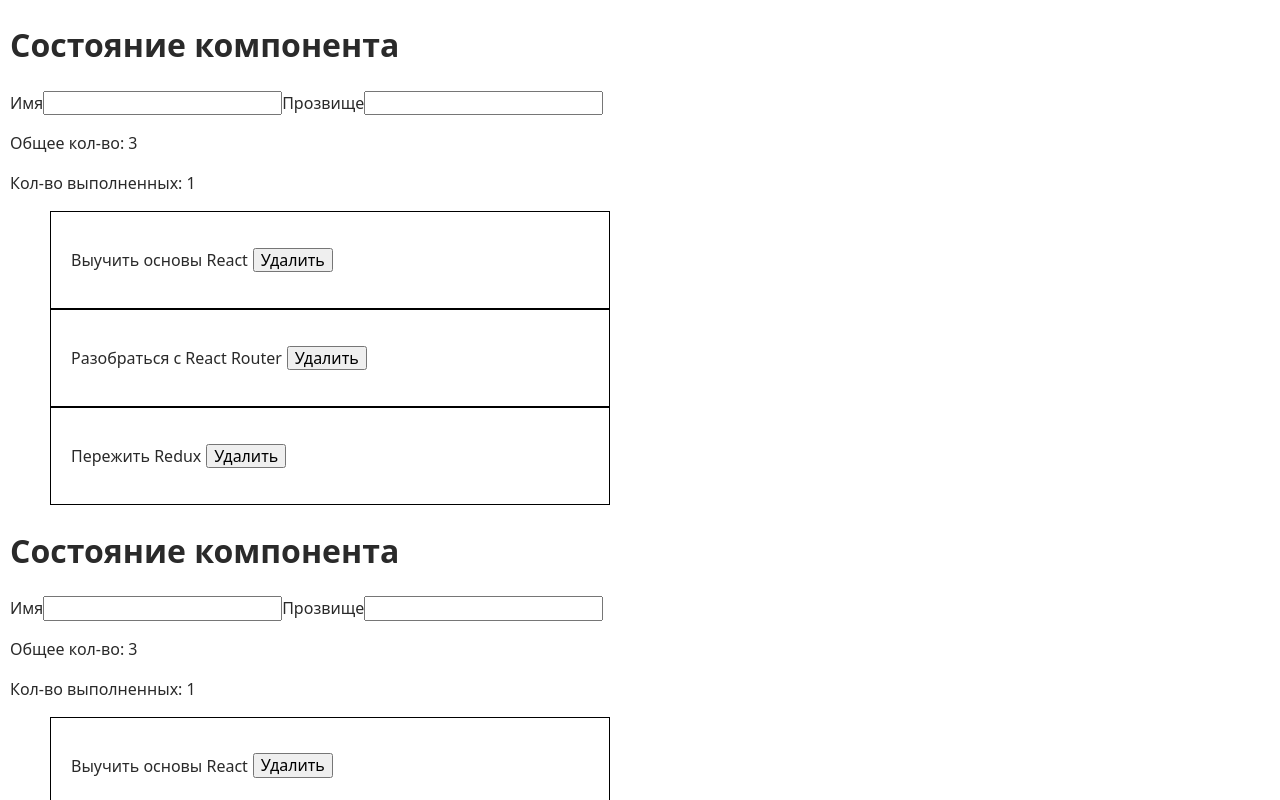
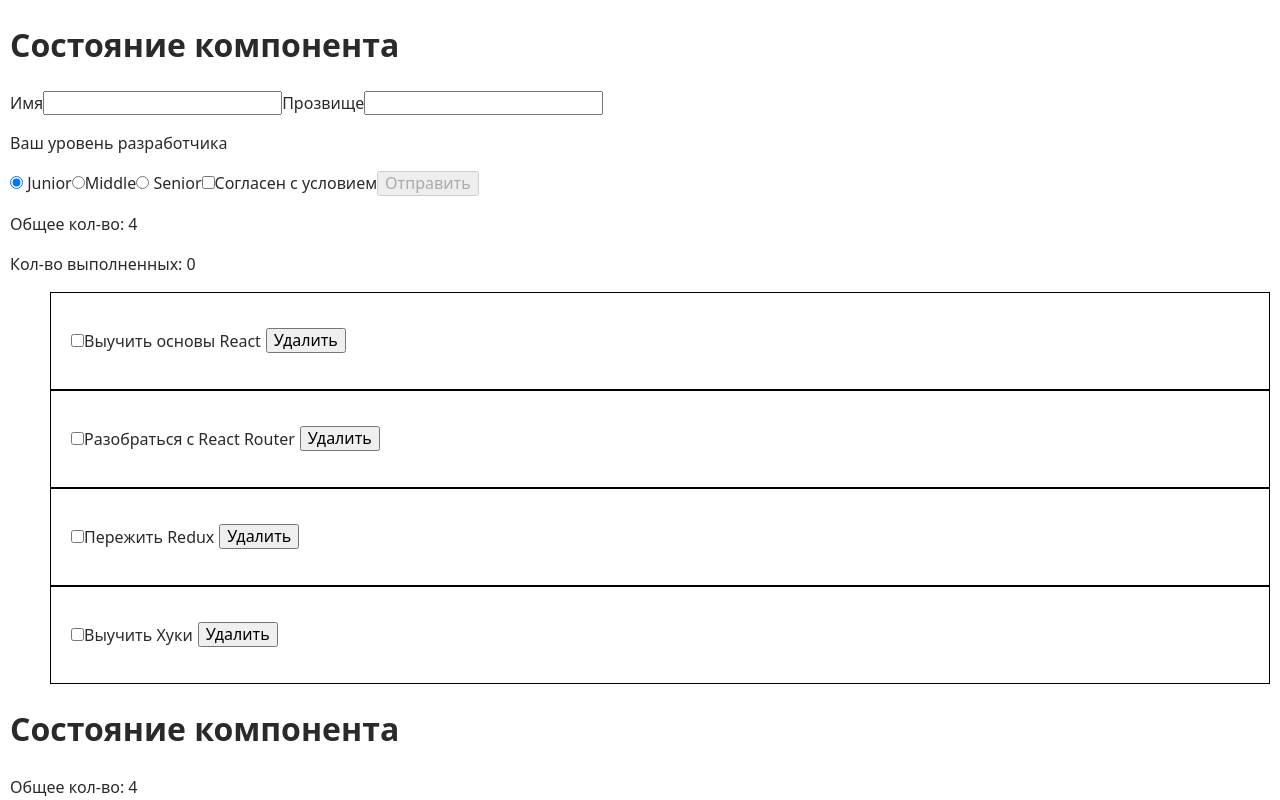
Before and after one commit to iliyamiroshnichenko/react-repeta-lectures, a React (Create React App) app: page / in a window 1280 px wide. Shown: the top 800 px of the page. Built offline with nearby package versions, Linux system fonts and the light colour scheme.

Commit message:
continue forms with Repeta

```diff
--- a/package.json
+++ b/package.json
@@ -12,6 +12,7 @@
     "react": "^17.0.1",
     "react-dom": "^17.0.1",
     "react-scripts": "4.0.3",
+    "shortid": "^2.2.16",
     "web-vitals": "^1.1.1"
   },
   "scripts": {
--- a/src/App.js
+++ b/src/App.js
@@ -4,6 +4,8 @@
 import { useState, Component } from 'react';
 import TodoList from './components/TodoList';
 import initialTodos from './todos.json';
+import { Form, Form2 } from './components/Form/Form';
+import TodoEditor from './components/TodoEditor/TodoEditor';
 
 // const colorPickerOptions = [
 //   { label: 'red', color: '#F44336' },
@@ -16,15 +18,16 @@ import initialTodos from './todos.json';
 
 const App = () => {
   const [todos, setTodos] = useState(initialTodos);
-  const [inputValue, setInputValue] = useState({ name: '', tag: '' });
-  const { name, tag } = inputValue;
 
   const deleteTodo = todoId =>
     setTodos(prState => prState.filter(({ id }) => id !== todoId));
 
-  const handleChange = e => {
-    const { name, value } = e.currentTarget;
-    setInputValue({ ...inputValue, [name]: value });
+  const toggleCompleted = todoId => {
+    setTodos(prState =>
+      prState.map(todo =>
+        todo.id === todoId ? { ...todo, completed: !todo.completed } : todo,
+      ),
+    );
   };
 
   const completedTodos = todos.reduce(
@@ -34,16 +37,7 @@ const App = () => {
   return (
     <>
       <h1>Состояние компонента</h1>
-      <form>
-        <label>
-          Имя
-          <input type="text" name="name" value={name} onChange={handleChange} />
-        </label>
-        <label>
-          Прозвище
-          <input type="text" name="tag" value={tag} onChange={handleChange} />
-        </label>
-      </form>
+      <Form />
       {/* <Dropdown /> */}
       {/* <Counter initialvalue={10} /> */}
       {/* <ColorPicker options={colorPickerOptions} /> */}
@@ -52,7 +46,11 @@ const App = () => {
         <p>Общее кол-во: {todos.length}</p>
         <p>Кол-во выполненных: {completedTodos}</p>
       </div>
-      <TodoList todos={todos} onDeleteTodo={deleteTodo} />
+      <TodoList
+        todos={todos}
+        onDeleteTodo={deleteTodo}
+        ontoggleCompleted={toggleCompleted}
+      />
     </>
   );
 };
@@ -60,8 +58,6 @@ const App = () => {
 class App2 extends Component {
   state = {
     todos: initialTodos,
-    name: '',
-    tag: '',
   };
 
   deleteTodo = todoId => {
@@ -70,9 +66,16 @@ class App2 extends Component {
     }));
   };
 
-  handleChange = e => {
-    const { name, value } = e.currentTarget;
-    this.setState({ [name]: value });
+  toggleCompleted = todoId => {
+    this.setState(({ todos }) => ({
+      todos: todos.map(todo =>
+        todo.id === todoId ? { ...todo, completed: !todo.completed } : todo,
+      ),
+    }));
+  };
+
+  formSubmitHandler = data => {
+    console.log(data);
   };
 
   render() {
@@ -84,31 +87,18 @@ class App2 extends Component {
     return (
       <>
         <h1>Состояние компонента</h1>
-        <form>
-          <label>
-            Имя
-            <input
-              type="text"
-              name="name"
-              value={this.state.name}
-              onChange={this.handleChange}
-            />
-          </label>
-          <label>
-            Прозвище
-            <input
-              type="text"
-              name="tag"
-              value={this.state.tag}
-              onChange={this.handleChange}
-            />
-          </label>
-        </form>
         <div>
           <p>Общее кол-во: {todos.length}</p>
           <p>Кол-во выполненных: {completedTodos}</p>
         </div>
-        <TodoList todos={todos} onDeleteTodo={this.deleteTodo} />
+        <TodoEditor />
+        {/* <Form2 onSubmit={this.formSubmitHandler} /> */}
+
+        <TodoList
+          todos={todos}
+          onDeleteTodo={this.deleteTodo}
+          ontoggleCompleted={this.toggleCompleted}
+        />
       </>
     );
   }
--- /dev/null
+++ b/src/components/Form/Form.js
@@ -0,0 +1,186 @@
+import { useState, Component } from 'react';
+import shortid from 'shortid';
+
+const initialState = {
+  name: '',
+  tag: '',
+  experience: 'junior',
+  license: false,
+};
+
+const Form = () => {
+  const [inputValue, setInputValue] = useState(initialState);
+  const { name, tag, experience, license } = inputValue;
+
+  const handleChange = e => {
+    const { name, value } = e.currentTarget;
+    setInputValue({ ...inputValue, [name]: value });
+  };
+
+  const handleSubmit = e => {
+    e.preventDefault();
+    console.log(inputValue);
+    reset();
+  };
+
+  const reset = () => {
+    setInputValue({ ...initialState });
+  };
+
+  const handleLicenseChange = e => {
+    console.log(e.currentTarget.checked);
+    setInputValue({ ...inputValue, license: e.currentTarget.checked });
+  };
+
+  return (
+    <form onSubmit={handleSubmit}>
+      <label>
+        Имя
+        <input type="text" name="name" value={name} onChange={handleChange} />
+      </label>
+      <label>
+        Прозвище
+        <input type="text" name="tag" value={tag} onChange={handleChange} />
+      </label>
+      <p>Ваш уровень разработчика</p>
+      <label>
+        <input
+          type="radio"
+          name="experience"
+          value="junior"
+          checked={experience === 'junior'}
+          onChange={handleChange}
+        />{' '}
+        Junior
+      </label>
+      <label>
+        <input
+          type="radio"
+          name="experience"
+          value="middle"
+          checked={experience === 'middle'}
+          onChange={handleChange}
+        />
+        Middle
+      </label>
+      <label>
+        <input
+          type="radio"
+          name="experience"
+          value="senior"
+          checked={experience === 'senior'}
+          onChange={handleChange}
+        />{' '}
+        Senior
+      </label>
+      <label>
+        <input
+          type="checkbox"
+          name="license"
+          checked={license}
+          onChange={handleLicenseChange}
+        />
+        Согласен с условием
+      </label>
+      <button type="submit" disabled={!license}>
+        Отправить
+      </button>
+    </form>
+  );
+};
+
+class Form2 extends Component {
+  state = { ...initialState };
+
+  nameInputId = shortid.generate();
+  handleChange = e => {
+    const { name, value } = e.currentTarget;
+    this.setState({ [name]: value });
+  };
+
+  handleSubmit = e => {
+    e.preventDefault();
+    this.props.onSubmit(this.state);
+    this.reset();
+  };
+
+  reset = () => {
+    this.setState(initialState);
+  };
+
+  handleLicenseChange = e => {
+    console.log(e.currentTarget.checked);
+    this.setState({ license: e.currentTarget.checked });
+  };
+
+  render() {
+    return (
+      <form onSubmit={this.handleSubmit}>
+        <label htmlFor={this.nameInputId}>
+          Имя
+          <input
+            type="text"
+            name="name"
+            value={this.state.name}
+            onChange={this.handleChange}
+            id={this.nameInputId}
+          />
+        </label>
+        <label>
+          Прозвище
+          <input
+            type="text"
+            name="tag"
+            value={this.state.tag}
+            onChange={this.handleChange}
+          />
+        </label>
+        <p>Ваш уровень разработчика</p>
+        <label>
+          <input
+            type="radio"
+            name="experience"
+            value="junior"
+            checked={this.state.experience === 'junior'}
+            onChange={this.handleChange}
+          />{' '}
+          Junior
+        </label>
+        <label>
+          <input
+            type="radio"
+            name="experience"
+            value="middle"
+            checked={this.state.experience === 'middle'}
+            onChange={this.handleChange}
+          />
+          Middle
+        </label>
+        <label>
+          <input
+            type="radio"
+            name="experience"
+            value="senior"
+            checked={this.state.experience === 'senior'}
+            onChange={this.handleChange}
+          />{' '}
+          Senior
+        </label>
+        <label>
+          <input
+            type="checkbox"
+            name="license"
+            checked={this.state.license}
+            onChange={this.handleLicenseChange}
+          />
+          Согласен с условием
+        </label>
+        <button type="submit" disabled={!this.state.license}>
+          Отправить
+        </button>
+      </form>
+    );
+  }
+}
+
+export { Form, Form2 };
--- /dev/null
+++ b/src/components/TodoEditor/TodoEditor.js
@@ -0,0 +1,23 @@
+import { Component } from 'react';
+
+class TodoEditor extends Component {
+  state = {
+    msg: '',
+  };
+
+  handleCgange = () => {};
+
+  render() {
+    return (
+      <form>
+        <textarea
+          value={this.state.msg}
+          onChange={this.handleCgange}
+        ></textarea>
+        <button type="button">Добавить</button>
+      </form>
+    );
+  }
+}
+
+export default TodoEditor;
--- a/src/components/TodoList/TodoList.js
+++ b/src/components/TodoList/TodoList.js
@@ -1,11 +1,18 @@
-import './TodoList.css';
+import styles from './TodoList.module.css';
 
-const TodoList = ({ todos, onDeleteTodo }) => (
+const TodoList = ({ todos, onDeleteTodo, ontoggleCompleted }) => (
   <ul className="TodoList">
-    {todos.map(({ id, text }) => (
-      <li key={id} className="TodoList__item">
-        <p className="TodoList__text">{text}</p>
-        <button onClick={() => onDeleteTodo(id)}>Удалить</button>
+    {todos.map(({ id, text, completed }) => (
+      <li key={id} className={styles.TodoList__item}>
+        <input
+          type="checkbox"
+          checked={completed}
+          onChange={() => ontoggleCompleted(id)}
+        />
+        <p className={completed ? styles.completed : styles.text}>{text}</p>
+        <button type="button" onClick={() => onDeleteTodo(id)}>
+          Удалить
+        </button>
       </li>
     ))}
   </ul>
--- a/src/components/TodoList/TodoList.css
+++ b/src/components/TodoList/TodoList.module.css
@@ -9,6 +9,11 @@
   border: 1px solid black;
 }
 
-.TodoList__text {
+.text {
   margin-right: 5px;
 }
+
+.completed {
+  composes: text;
+  text-decoration: line-through;
+}
--- a/src/todos.json
+++ b/src/todos.json
@@ -1,5 +1,6 @@
 [
   { "id": "id-1", "text": "Выучить основы React", "completed": false },
-  { "id": "id-2", "text": "Разобраться с React Router", "completed": true },
-  { "id": "id-3", "text": "Пережить Redux", "completed": false }
+  { "id": "id-2", "text": "Разобраться с React Router", "completed": false },
+  { "id": "id-3", "text": "Пережить Redux", "completed": false },
+  { "id": "id-4", "text": "Выучить Хуки", "completed": false }
 ]
```
Also changed, not shown: 1 other file (tests, documents, lock files or other folders).
